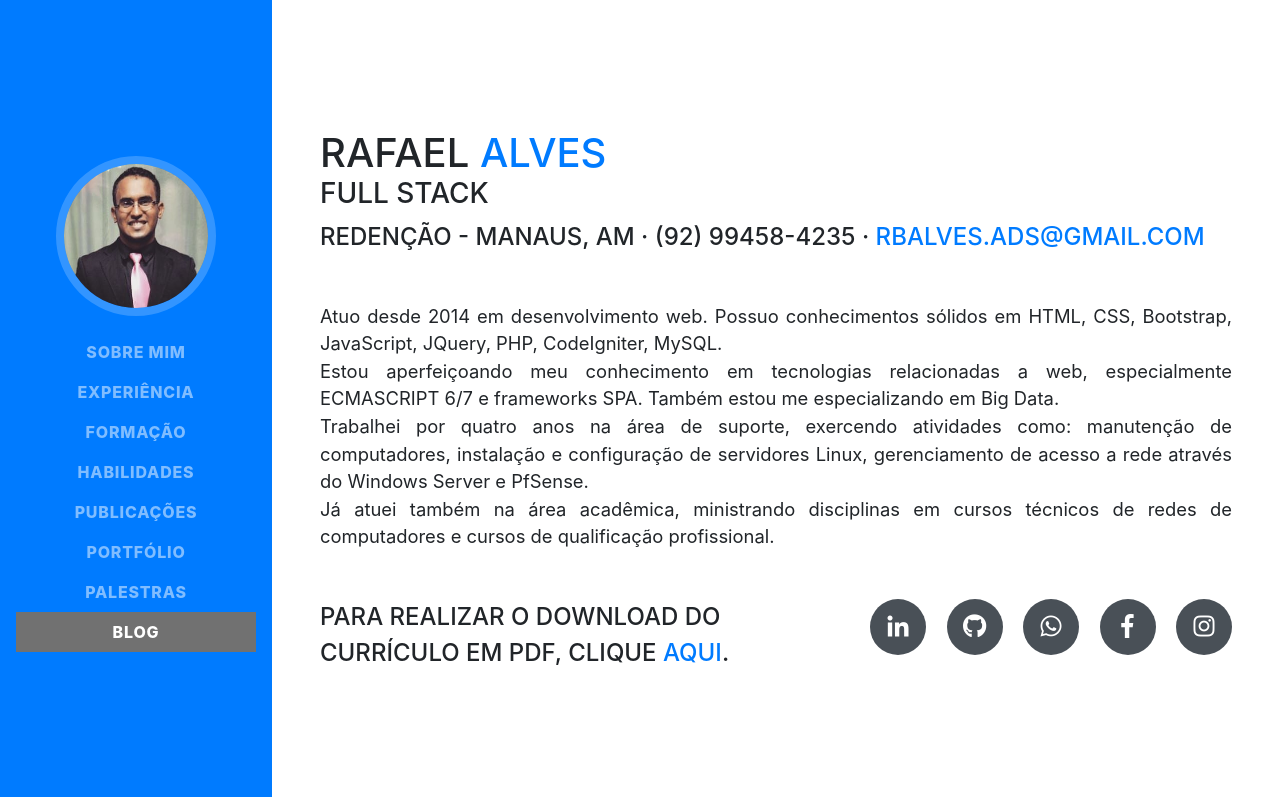
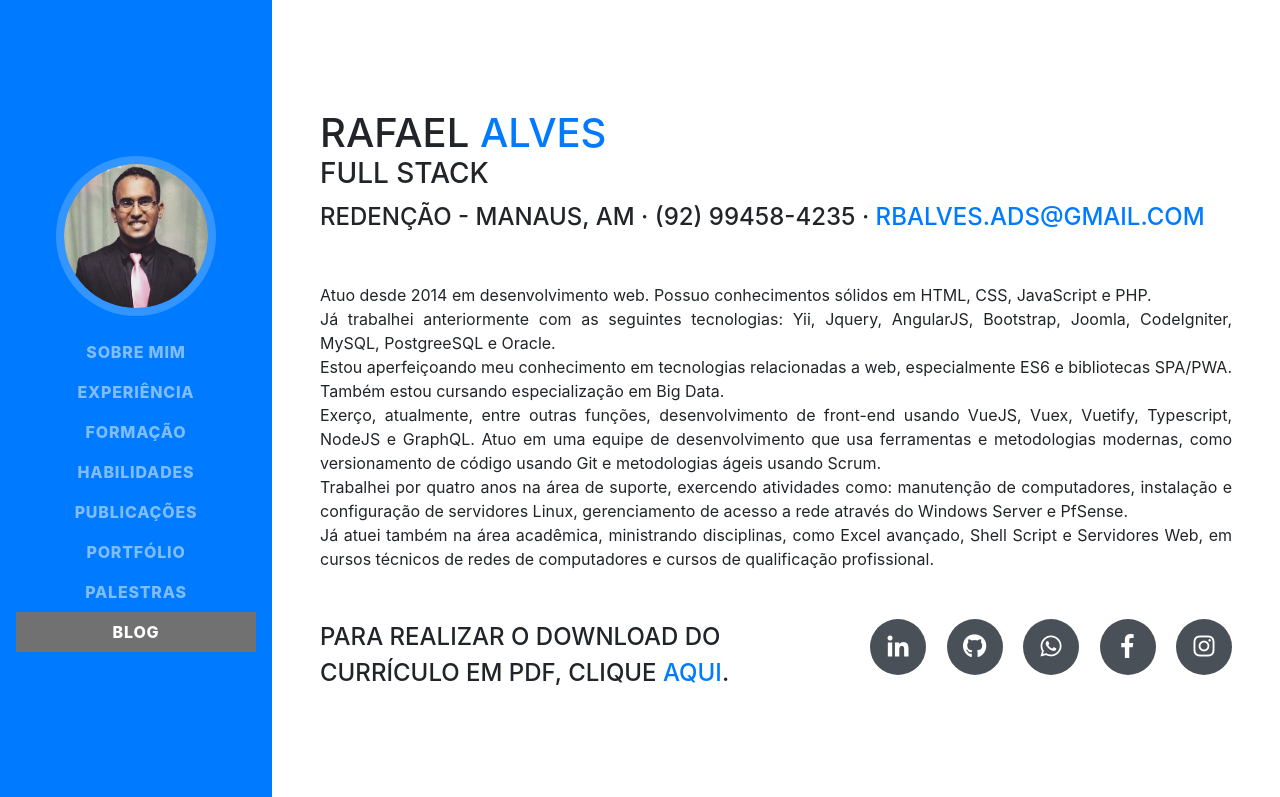
Before and after one commit to rbalves/rbalves.github.io, a website with bundled scripts: page index.html in a window 1280 px wide. Shown: the top 797 px of the page. Built offline with nearby package versions, Linux system fonts and the light colour scheme; a web font is replaced by a local one.

Commit message:
Alterando o texto de apresentação

```diff
--- a/index.html
+++ b/index.html
@@ -178,14 +178,25 @@
           <div class="subheading mb-5">Redenção - Manaus, AM · (92) 99458-4235 ·
             <a href="mailto:rbalves.ads@gmail.com">rbalves.ads@gmail.com</a>
           </div>
-          <p class="lead mb-5" align="justify">
-            Atuo desde 2014 em desenvolvimento web. Possuo conhecimentos sólidos em HTML, CSS, Bootstrap, JavaScript, JQuery, PHP, CodeIgniter, MySQL.
+          <p class="lead mb-5" align="justify" style="font-size: 16px">
+            Atuo desde 2014 em desenvolvimento web. Possuo conhecimentos sólidos em HTML, CSS, JavaScript e PHP.
             <br>
-            Estou aperfeiçoando meu conhecimento em tecnologias relacionadas a web, especialmente ECMASCRIPT 6/7 e frameworks SPA. Também estou me especializando em Big Data.
+            Já trabalhei anteriormente com as seguintes tecnologias: Yii, Jquery, AngularJS, Bootstrap, Joomla,
+            CodeIgniter, MySQL, PostgreeSQL e Oracle.
             <br>
-            Trabalhei por quatro anos na área de suporte, exercendo atividades como: manutenção de computadores, instalação e configuração de servidores Linux, gerenciamento de acesso a rede através do Windows Server e PfSense.
+            Estou aperfeiçoando meu conhecimento em tecnologias relacionadas a web, especialmente ES6 e bibliotecas
+            SPA/PWA. Também estou cursando especialização em Big Data.
             <br>
-			      Já atuei também na área acadêmica, ministrando disciplinas em cursos técnicos de redes de computadores e cursos de qualificação profissional.
+            Exerço, atualmente, entre outras funções, desenvolvimento de front-end usando VueJS, Vuex, Vuetify,
+            Typescript, NodeJS e GraphQL. Atuo em uma equipe de desenvolvimento que usa ferramentas e metodologias
+            modernas, como versionamento de código usando Git e metodologias ágeis usando Scrum.
+            <br>
+            Trabalhei por quatro anos na área de suporte, exercendo atividades como: manutenção de computadores,
+            instalação e configuração de servidores Linux, gerenciamento de acesso a rede através do Windows Server e
+            PfSense.
+            <br>
+            Já atuei também na área acadêmica, ministrando disciplinas, como Excel avançado, Shell Script e Servidores Web,
+            em cursos técnicos de redes de computadores e cursos de qualificação profissional.
           </p>
           <div class="row">
             <div class="subheading col-md-6">
@@ -386,7 +397,7 @@
             </div>
             <div class="col-md-4" style="margin-top: 4px;">
               <div class="card border-card" style="width: 18rem;">
-                <div class="card-header bg-card text-white" style="background-color: ">
+                <div class="card-header bg-card text-white">
                   Intermediário
                 </div>
                 <ul class="list-group list-group-flush">
```
